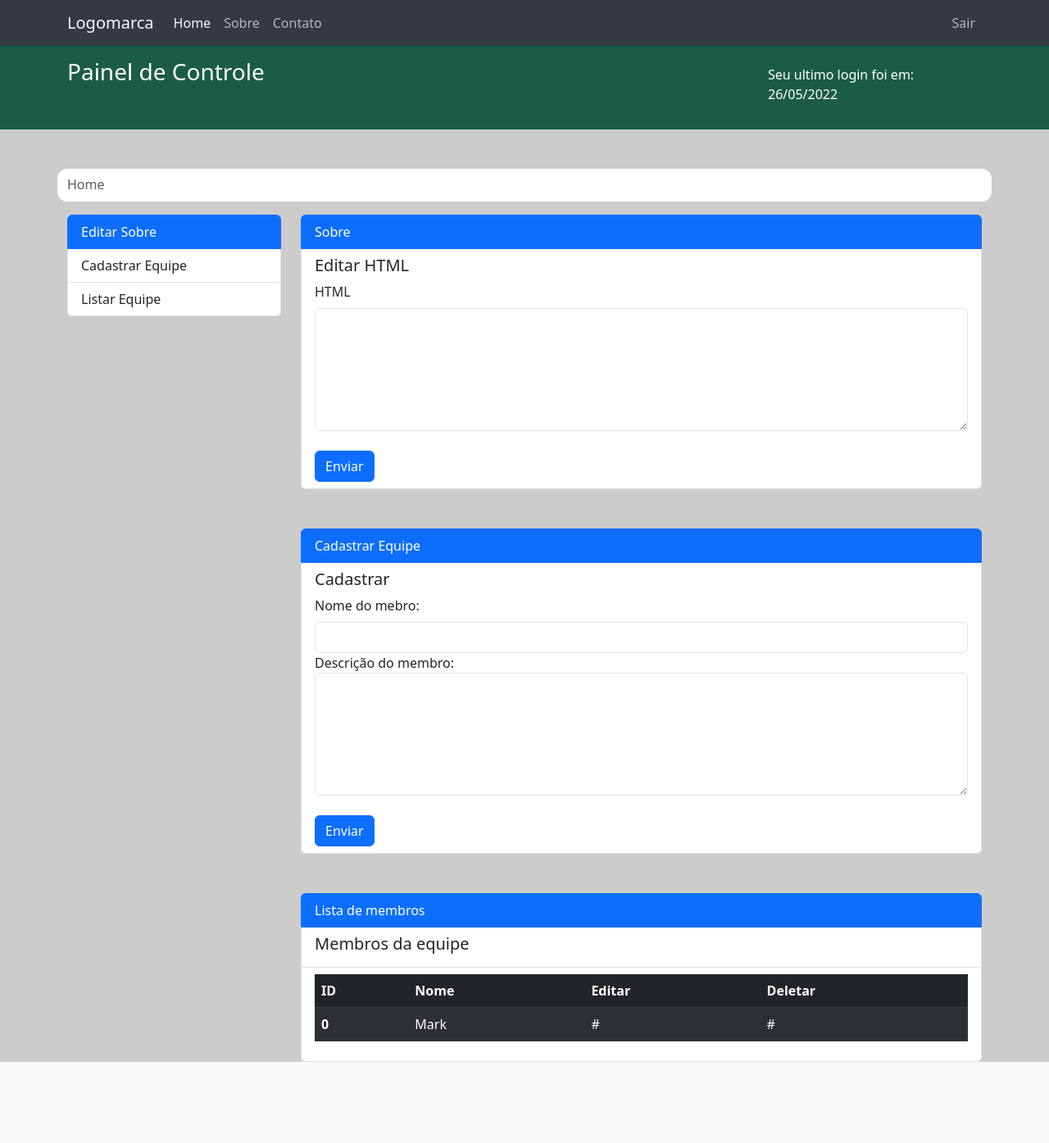
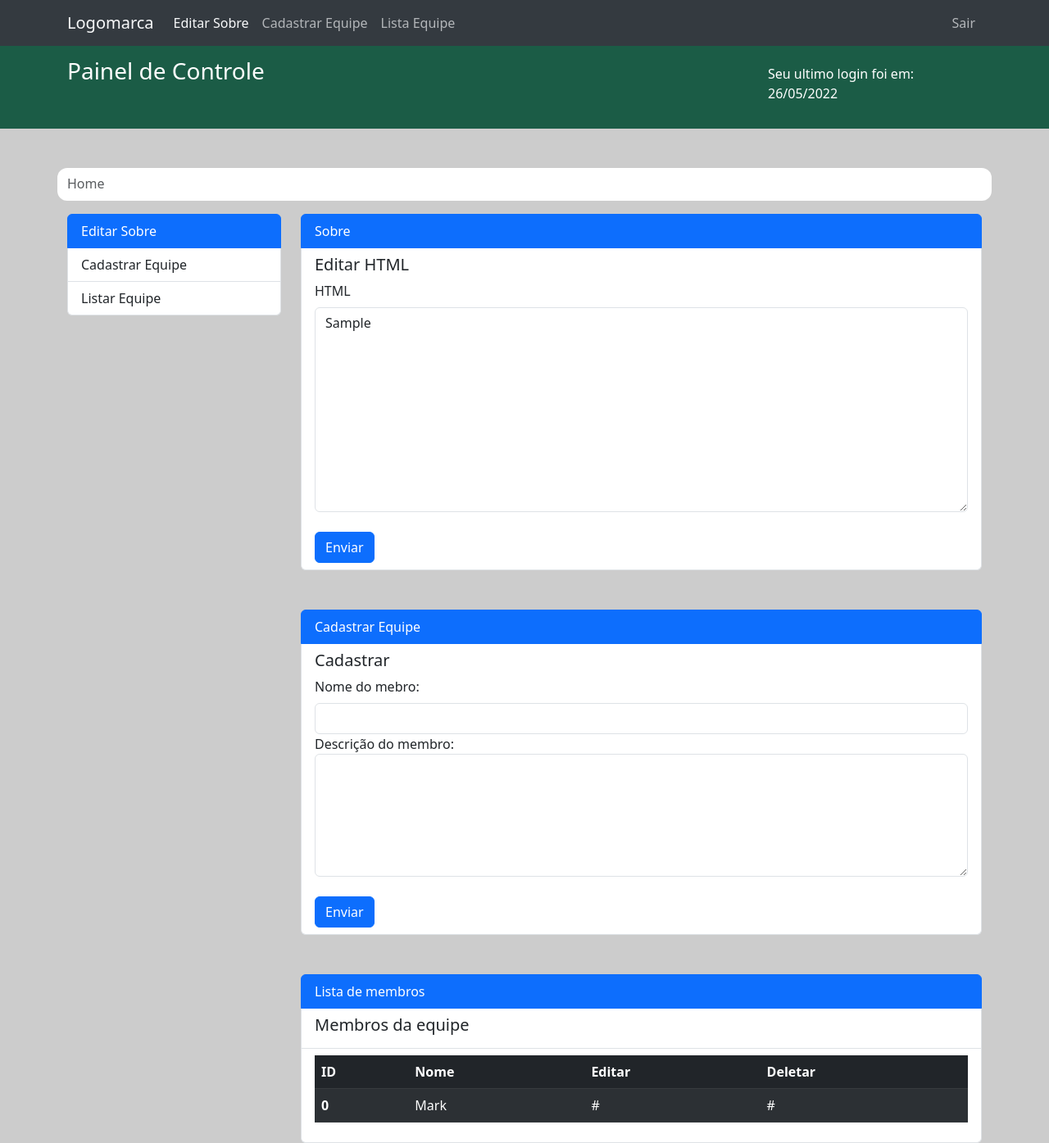
Before and after one commit to KeilielOliveira/Projeto-BootStrap, a PHP site: page /painel/index.php in a window 1280 px wide. Shown: the whole page at 82% size. Before the commit the page ends 1296 px from the top, so only its background shows below. Run offline with PHP 8.4, Linux system fonts and the light colour scheme; tables that the repository leaves empty or names only in its code hold one stand-in row (values such as "Sample post").

Commit message:
31/01/2023 v2

```diff
--- a/painel/css/style.css
+++ b/painel/css/style.css
@@ -1,5 +1,9 @@
 body {
     background-color: #ccc;
+}
+
+.top {
+    margin-top: 55px;
 }
 
 .header {
--- a/painel/index.php
+++ b/painel/index.php
@@ -1,3 +1,9 @@
+<?php
+
+$pdo = new PDO("mysql:host=localhost;dbname=projeto_bootstrap",'root','');
+
+?>
+
 <?php
     include 'main.php';
 ?>
--- a/painel/main.php
+++ b/painel/main.php
@@ -1,3 +1,9 @@
+<?php
+$sobre = $pdo->prepare("SELECT * FROM `tb_sobre`");
+$sobre->execute();
+$sobre = $sobre->fetch();
+?>
+
 <!DOCTYPE html>
 <html lang="pt_Br">
 <head>
@@ -10,7 +16,7 @@
 </head>
 <body>
 
-<nav class="navbar navbar-expand-lg bg-body-secondary" data-bs-theme="dark">
+<nav class="navbar fixed-top navbar-expand-lg bg-body-secondary" data-bs-theme="dark">
         <div class="container">
             <a class="navbar-brand" href="#">Logomarca</a>
             <button class="navbar-toggler" type="button" data-bs-toggle="collapse" data-bs-target="#navbarColor01" aria-controls="navbarColor01" aria-expanded="false" aria-label="Toggle navigation">
@@ -19,13 +25,13 @@
             <div class="collapse navbar-collapse" id="navbarColor01">
                 <ul class="navbar-nav me-auto mb-2 mb-lg-0 text-center" id="primeiro-menu">
                     <li class="nav-item">
-                        <a ref_sys="sobre" class="nav-link active" aria-current="page" href="#">Home</a>
+                        <a ref_sys="sobre" class="nav-link active" aria-current="page" href="#">Editar Sobre</a>
                     </li>
                     <li class="nav-item">
-                        <a ref_sys="cadastro" class="nav-link" href="#">Sobre</a>
+                        <a ref_sys="cadastro" class="nav-link" href="#">Cadastrar Equipe</a>
                     </li>
                     <li class="nav-item">
-                        <a ref_sys="lista" class="nav-link" href="#">Contato</a>
+                        <a ref_sys="lista" class="nav-link" href="#">Lista Equipe</a>
                     </li>
                 </ul>
                 <ul class="navbar-nav navbar-right text-center">
@@ -36,7 +42,7 @@
             </div>
         </div>
     </nav>
-
+    <div class="top"></div>
     <header class="header">
         <div class="container">
             <div class="row">
@@ -72,13 +78,27 @@
                     </div>
                 </div>
                 <div class="col-md-9">
-                    <div class="list-group">
+                    <div id="section-sobre" class="list-group">
                         <div class="list-group-item list-group-item-action active">Sobre</div>
                         <div class="list-group-item">
                             <h3 class="fs-5">Editar HTML</h3>
+                            <?php
+                                if(isset($_POST['sucesso_sobre'])) {
+                                    $sobre = $_POST['conteudo'];
+                                    echo '<div class="alert alert-success" role="alert">O HTML do <b>sobre</b> foi editado com sucesso!</div>';
+                                    $pdo->exec("DELETE FROM `tb_sobre`");
+                                    $sql = $pdo->prepare("INSERT INTO `tb_sobre` VALUES (null,?)");
+                                    $sql->execute([$sobre]);
+                                    //Inseri no textarea o valor dosobre atual.
+                                    $sobre = $pdo->prepare("SELECT * FROM `tb_sobre`");
+                                    $sobre->execute();
+                                    $sobre = $sobre->fetch();
+                                }
+                            ?>
                             <form method="post">
                                 <label class="form-label">HTML</label>
-                                <textarea style="height: 150px;" name="conteudo" class="form-control"></textarea>
+                                <textarea style="height: 250px;" name="conteudo" class="form-control"><?php echo $sobre['conteudo'] ?></textarea>
+                                <input type="hidden" name="sucesso_sobre" value="">
                                 <br>
                                 <button type="submit" name="submit" class="btn btn-primary">Enviar</button>
                             </form>
@@ -86,7 +106,7 @@
                     </div>
                     <br>
                     <br>
-                    <div class="list-group">
+                    <div id="section-cadastro" class="list-group">
                         <div class="list-group-item list-group-item-action active">Cadastrar Equipe</div>
                         <div class="list-group-item">
                             <h3 class="fs-5">Cadastrar</h3>
@@ -102,7 +122,7 @@
                     </div>
                     <br>
                     <br>
-                    <div class="list-group">
+                    <div id="section-lista" class="list-group">
                         <div class="list-group-item list-group-item-action active">Lista de membros</div>
                         <div class="list-group-item">
                             <h3 class="fs-5">Membros da equipe</h3>
@@ -137,16 +157,44 @@
     <script src="js/bootstrap.min.js"></script>
     <script src="js/jquery.js"></script>
     <script>
+        //Chamando as funcções.
         clickMenu();
+        scrollItem();
+        closeMenu();
+
+        //Coloca a classe "active" no item do menu clicado.
         function clickMenu() {
             $('#primeiro-menu a,#segundo-menu a').click(function() {
                 $('#primeiro-menu a,#segundo-menu a').removeClass('active');
                 $('#primeiro-menu a[ref_sys='+$(this).attr('ref_sys')+']').addClass('active');
                 $('#segundo-menu a[ref_sys='+$(this).attr('ref_sys')+']').addClass('active');
                 return false;
-
             })
         }
+
+        //Faz o scroll da pagina rolar até a seção correspondente ao item clicado.
+        function scrollItem() {
+            $('#primeiro-menu a,#segundo-menu a').click(function() {
+                let ref = '#section-'+$(this).attr('ref_sys');
+                let offset = $(ref).offset().top;
+                $('html,body').animate({'scrollTop':offset-55});
+            })
+        }
+
+        //Fecha o menu mobile ao clicar em um dos itens.
+        /*
+        function closeMenu() {
+            $('.navbar-toggler-icon').click(function() {
+                $('#primeiro-menu a').click(function() {
+                    $('button.navbar-toggler')
+                    .attr('aria-expanded','false')
+                    .addClass('collapsed');
+                    $('div.collapse .navbar-collapse')
+                    .removeClass('show')
+                })
+            })
+        }
+        */
 
     </script>
 </body>
```
Also changed, not shown: index.php (+10 -18 lines).
